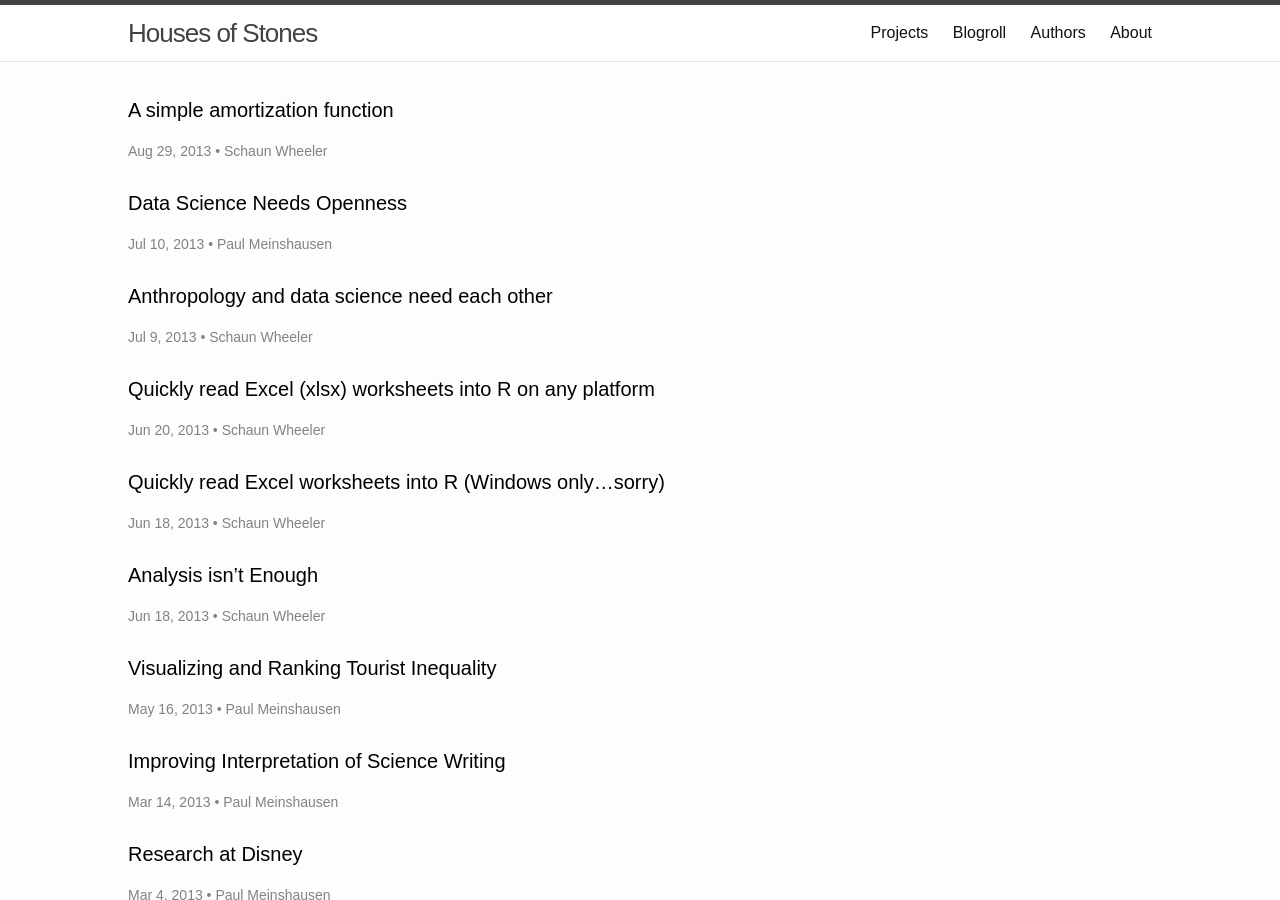
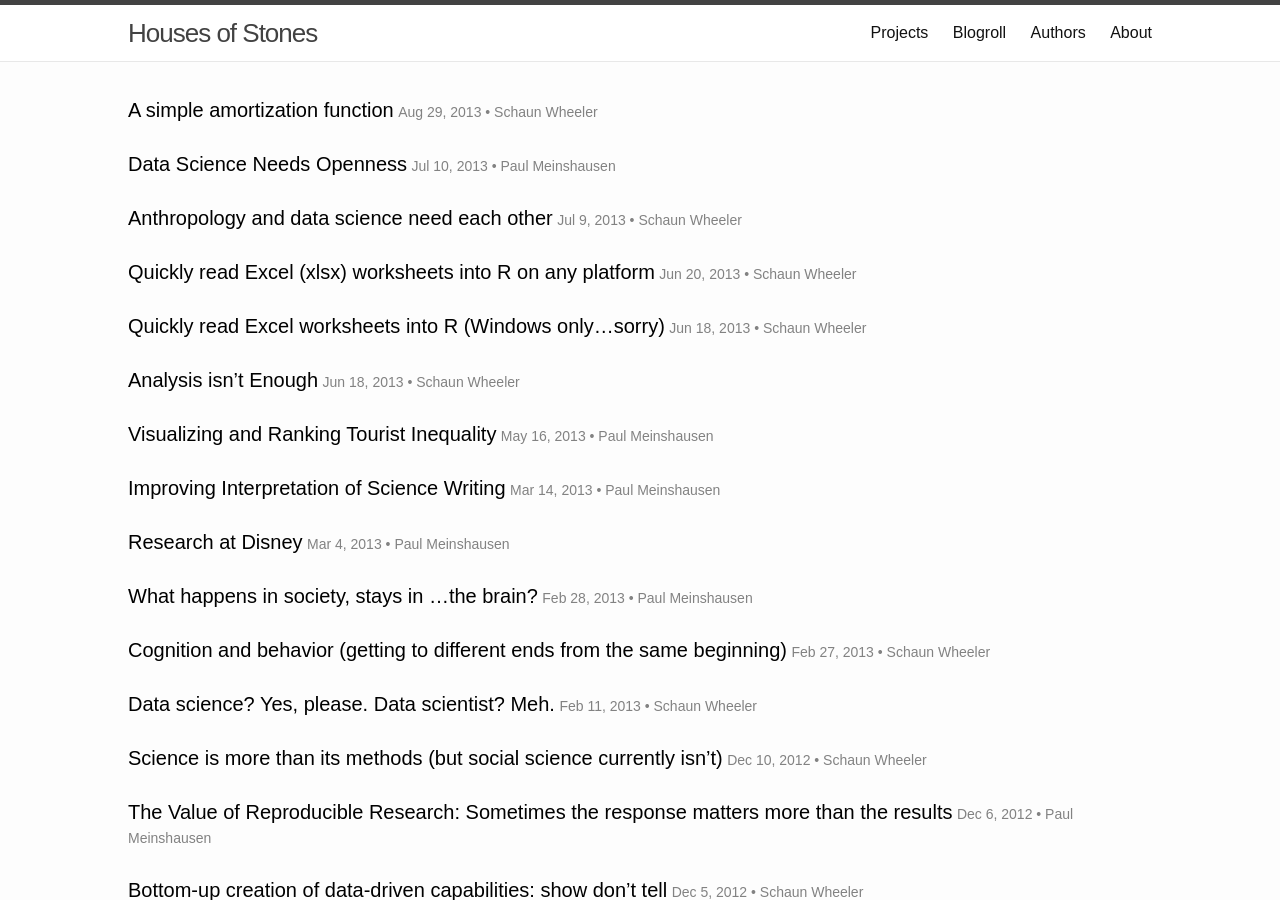
Before and after one commit to housesofstones/housesofstones.github.io, a Jekyll site: the page built from index.html, in a window 1280 px wide and 900 px high. Built offline with Jekyll 4.4.1, drawn with Linux system fonts in a browser that asks for light colours; nearby versions of some CDN libraries.

Commit message:
Update index.html

```diff
--- a/index.html
+++ b/index.html
@@ -7,9 +7,9 @@ layout: default
   <ul class="post-list">
     {% for post in site.posts %}
       <li>
-        <p>
+        <!--<p>-->
           <a class="post-link" href="{{ post.url | prepend: site.baseurl }}">{{ post.title }}</a>
-        </p>
+        <!--</p>-->
         <span class="post-meta">{{ post.date | date: "%b %-d, %Y" }}{% if post.author %} • {{ post.author }}{% endif %}{% if post.meta %} • {{ post.meta }}{% endif %}</span>
       </li>
     {% endfor %}
```
